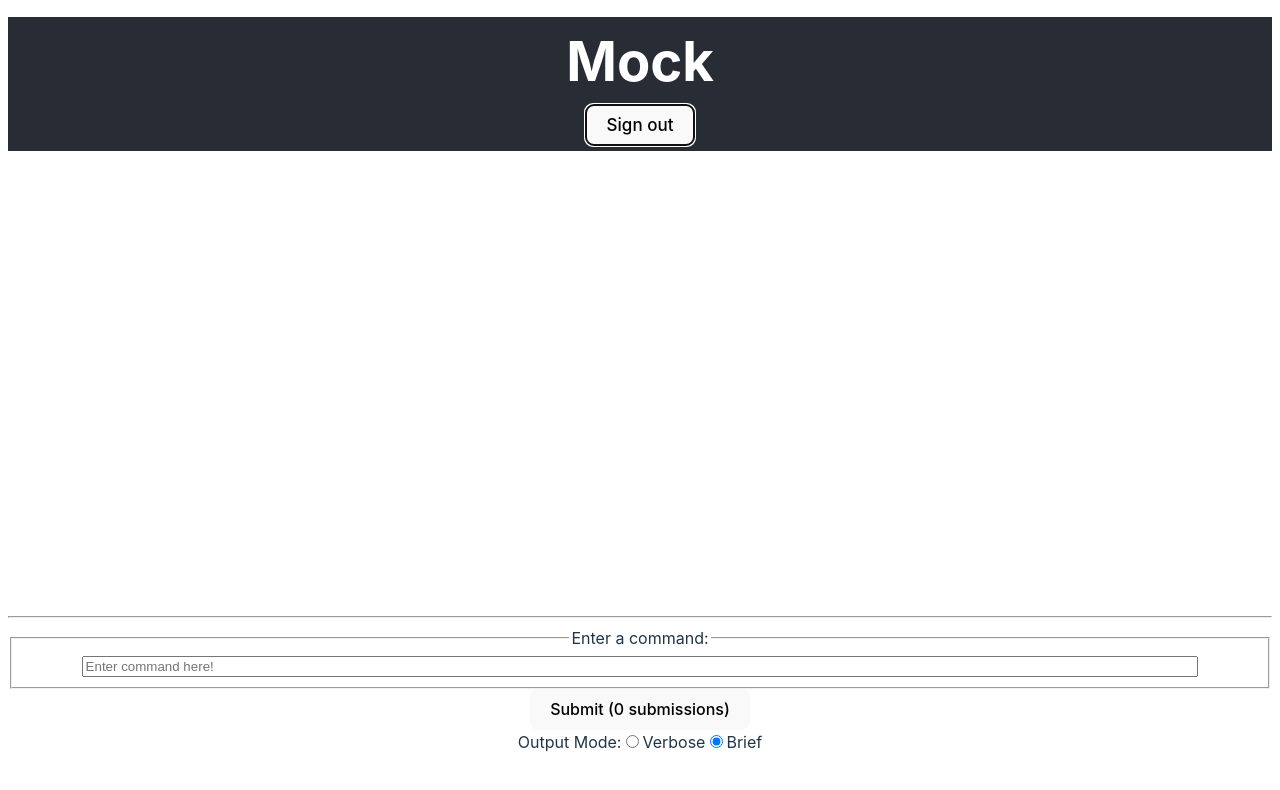
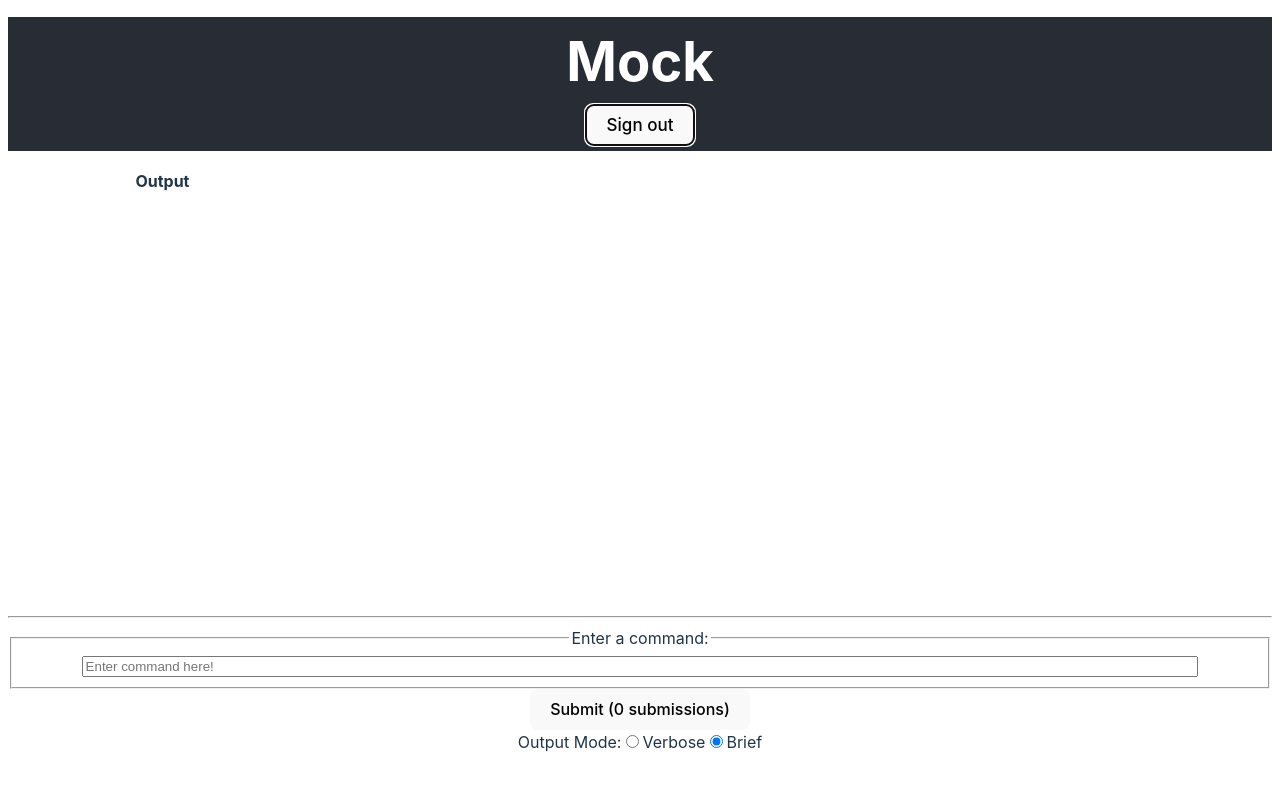
Before and after one commit to cs0320-s24/mock-agglover-ljgeer, a React (Vite) app in the folder mock/: page / in a window 1280 px wide. Both pictures are taken after a click on the button "Login". Shown: the top 790 px of the page. Built offline with nearby package versions, Linux system fonts and the light colour scheme.

Commit message:
feat: better command display

```diff
--- a/mock/src/components/REPLHistory.tsx
+++ b/mock/src/components/REPLHistory.tsx
@@ -10,21 +10,31 @@ interface REPLHistoryProps{
 export function REPLHistory(props: REPLHistoryProps) {
     return (
         <div className="repl-history">
-            {props.history.map((line, index) => (
-                <div key={index} style={{ display: 'flex', justifyContent: 'center', alignItems: 'center' }}>
-                {props.outputMode === 'verbose' ? (
-                    <div>
-                        <p>Command: {line}</p>
-                        <div style={{ display: 'flex', alignItems: 'center' }}>
-                            <span>Output: </span>
-                            {props.commandOutput[index].print()}
-                        </div>
-                    </div>
-                ) : (
-                    <p>{props.commandOutput[index].print()}</p>
-                )}
-            </div>
-            ))}
+            <table className="command-table">
+                <thead>
+                    {props.outputMode === 'verbose' ? (
+                        <tr><th>Command</th><th>Output</th></tr>
+                    ) : (
+                        <tr><th>Output</th></tr>
+                    )}
+                </thead>
+                <tbody>
+                    {/* .slice().reverse() so most recent results are displayed at the top */}
+                    {props.history.slice().reverse().map((line, index) => (
+                        <tr key={index} className="table-row">
+                        {props.outputMode === 'verbose' ? (
+                            <>
+                                <td className="table-cell">{line}</td>
+                                <td className="table-cell">{props.commandOutput.slice().reverse()[index].print()}</td>
+                            </>
+                        ) : (
+                            <td className="table-cell">{props.commandOutput.slice().reverse()[index].print()}</td>
+
+                        )}
+                        </tr>
+                    ))}
+                </tbody>
+            </table>
         </div>
     );
 }
--- a/mock/src/styles/main.css
+++ b/mock/src/styles/main.css
@@ -13,7 +13,25 @@
     height:55vh;
     margin: auto;
     display: block;
-    overflow: scroll;
+    overflow-y: auto;
+}
+.command-table {
+    margin: 0 auto;
+    text-align: left;
+    width: 80%;
+    height: auto;
+    border-collapse: collapse;
+    overflow-y: auto;
+    max-height: 100%;
+    max-width: 80%;
+}
+.table-cell {
+    vertical-align: top;
+    border: 1px solid #444444;
+    overflow: hidden;
+    width: 50%;
+    max-width: 50%;
+    white-space: normal;
 }
 
 .repl-input {
```
